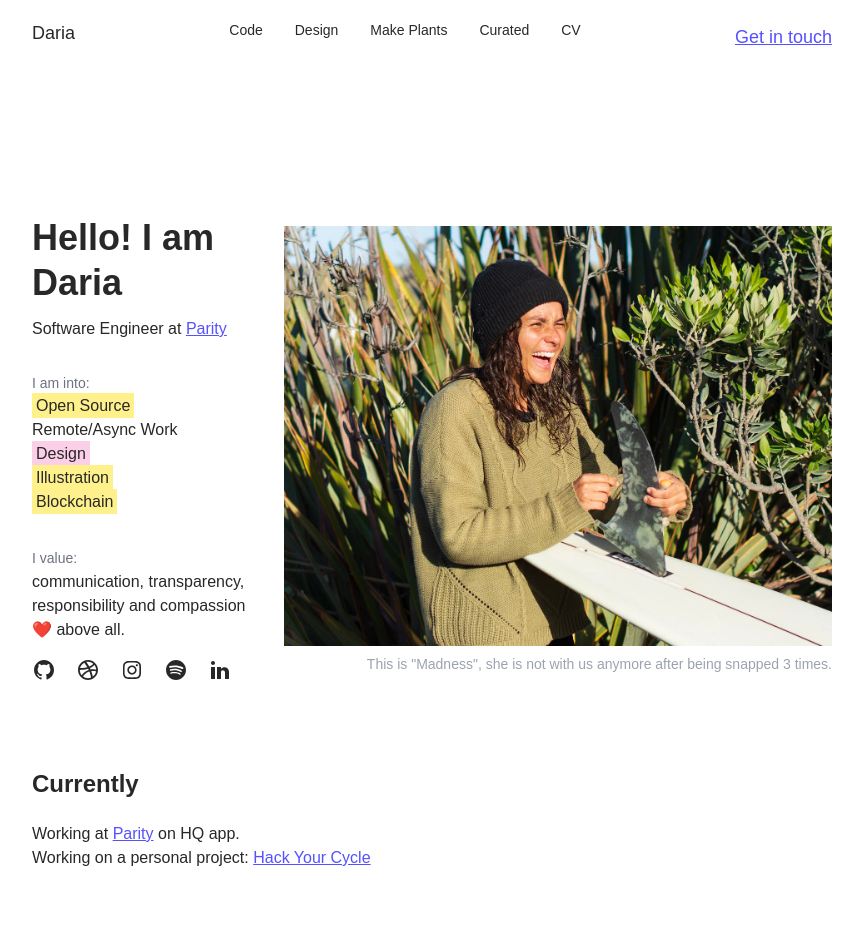
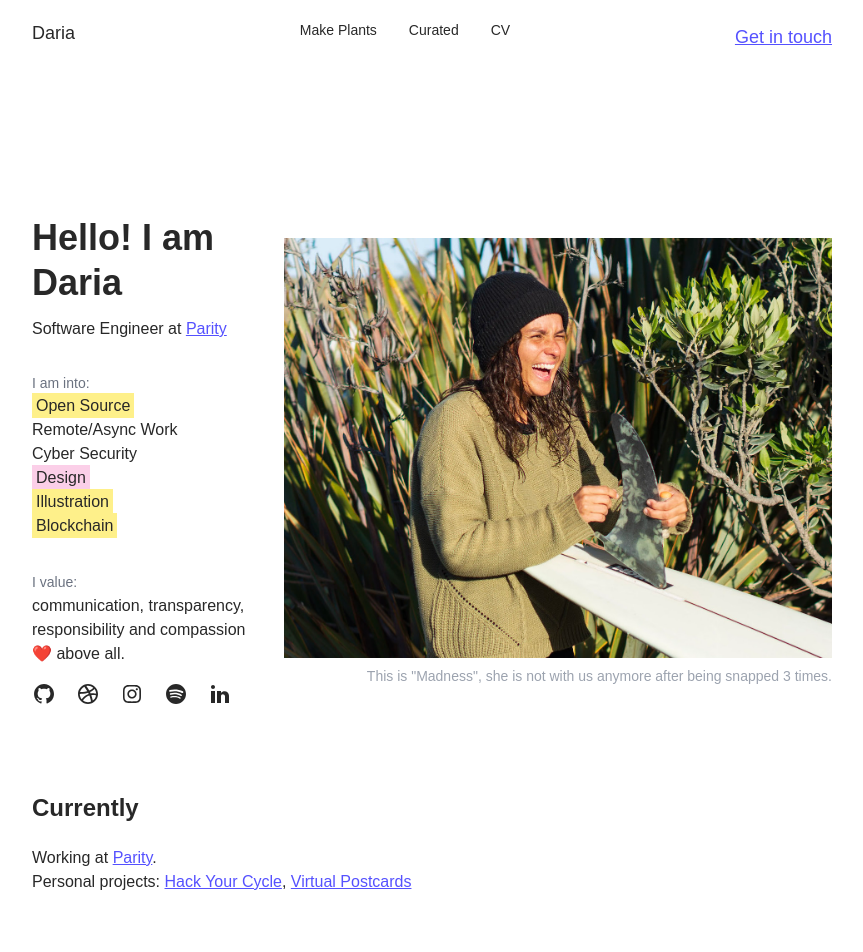
Before and after one commit to piggydoughnut/me, a React (Create React App) app: page / in a window 1280 px wide. Shown: the top 952 px of the page, without its empty margins (208-1071 px from the left). Built offline with nearby package versions, Linux system fonts and the light colour scheme.

Commit message:
minimized amount of info

```diff
--- a/src/components/Link.tsx
+++ b/src/components/Link.tsx
@@ -24,3 +24,20 @@ export const ExternalLink = ({ link, children }: Props) => (
     {children}
   </a>
 );
+
+export const FunLink = ({
+  color,
+  children,
+  href,
+}: {
+  color: string;
+  children: React.ReactNode;
+  href?: string;
+}) => (
+  <a
+    className={`${color} hover:text-purple-link hover:underline p-1`}
+    href={href}
+  >
+    {children}
+  </a>
+);
--- a/src/components/nav/Navigation.tsx
+++ b/src/components/nav/Navigation.tsx
@@ -23,8 +23,9 @@ export default function Navigation() {
         <a href="/">Daria</a>
       </h3>
       <div className="flex flex-col sm:flex-row gap-3 sm:gap-8 mt-4 sm:m-0">
-        <NavLink href="/code">Code</NavLink>
-        <NavLink href="/design">Design</NavLink>
+        {/* <NavLink href="/code">Work</NavLink> */}
+        {/* <NavLink href="/code">Pet projects</NavLink> */}
+        {/* <NavLink href="/design">Design</NavLink> */}
         <NavLink href="/plants">Make Plants</NavLink>
         <NavLink href="/curated-list">Curated</NavLink>
         <NavLink href="./Mikhailova_Daria.pdf">CV</NavLink>
@@ -35,101 +36,3 @@ export default function Navigation() {
     </nav>
   );
 }
-
-// export default function Navigation() {
-//   const [menuOpen, setMenuOpen] = useState(false);
-
-//   return (
-//     <nav className="flex items-center justify-between flex-wrap  pt-6 sm:p-6">
-//       <h3 className="text-md sm:text-sm flex-shrink-0">
-//         <a href="/">Daria</a>
-//       </h3>
-//       <div className="block lg:hidden">
-//         <button
-//           onClick={() => setMenuOpen(!menuOpen)}
-//           className="inline-flex items-center justify-center p-2 rounded-md transition-colors duration-300 bg-gray-100 hover:bg-gray-200 focus:outline-none focus:ring focus:ring-gray-300"
-//         >
-//           <span className="sr-only">Open main menu</span>
-//           <div
-//             className={`relative w-6 h-6 transition-all ${
-//               menuOpen ? "transform rotate-45" : "transform rotate-0"
-//             }`}
-//           >
-//             <span
-//               aria-hidden="true"
-//               className="absolute w-full h-0.5 bg-current transform transition-all rounded-full"
-//               style={{ top: "50%" }}
-//             />
-//             <span
-//               aria-hidden="true"
-//               className="absolute w-full h-0.5 bg-current transform transition-all rounded-full"
-//               style={{ top: "50%" }}
-//             />
-//             <span
-//               aria-hidden="true"
-//               className={`absolute w-full h-0.5 bg-current transform transition-all rounded-full ${
-//                 menuOpen ? "-rotate-45" : "rotate-0"
-//               }`}
-//               style={{ top: "50%" }}
-//             />
-//           </div>
-//         </button>
-//       </div>
-//       <div
-//         className={`w-full lg:flex lg:items-center lg:w-auto ${
-//           menuOpen ? "block" : "hidden"
-//         }`}
-//       >
-//         <div className="text-sm lg:flex-grow">
-//           <a
-//             href="#"
-//             className="block mt-4 lg:inline-block lg:mt-0 text-gray-500 hover:text-white mr-4"
-//           >
-//             Code
-//           </a>
-//           <a
-//             href="#"
-//             className="block mt-4 lg:inline-block lg:mt-0 text-gray-500 hover:text-white mr-4"
-//           >
-//             Design
-//           </a>
-//           <a
-//             href="#"
-//             className="block mt-4 lg:inline-block lg:mt-0 text-gray-500 hover:text-white mr-4"
-//           >
-//             Make plants
-//           </a>
-//           <a
-//             href="#"
-//             className="block mt-4 lg:inline-block lg:mt-0 text-gray-500 hover:text-white mr-4"
-//           >
-//             Curated
-//           </a>
-//           <a
-//             href="#"
-//             className="block mt-4 lg:inline-block lg:mt-0 text-gray-500 hover:text-white mr-4"
-//           >
-//             CV
-//           </a>
-//         </div>
-//         <div>
-//           <button
-//             onClick={() => setMenuOpen(false)}
-//             className="text-gray-500 hover:text-white lg:hidden"
-//           >
-//             <svg
-//               className="h-6 w-6 fill-current"
-//               viewBox="0 0 24 24"
-//               xmlns="http://www.w3.org/2000/svg"
-//             >
-//               <path
-//                 className="stroke-current stroke-2 stroke-linecap-round"
-//                 d="M6 18L18 6M6 6l12 12"
-//               />
-//             </svg>
-//           </button>
-//         </div>
-//       </div>
-//     </nav>
-//   );
-// }
--- a/src/pages/Main.tsx
+++ b/src/pages/Main.tsx
@@ -1,4 +1,4 @@
-import Link, { ExternalLink } from "../components/Link";
+import Link, { ExternalLink, FunLink } from "../components/Link";
 
 import Icons from "components/Icons";
 
@@ -6,23 +6,6 @@ const FunLinkColors = {
   pink: "bg-pink-200",
   yellow: "bg-yellow-200",
 };
-
-const FunLink = ({
-  color,
-  children,
-  href,
-}: {
-  color: string;
-  children: React.ReactNode;
-  href?: string;
-}) => (
-  <a
-    className={`${color} hover:text-purple-link hover:underline p-1`}
-    href={href}
-  >
-    {children}
-  </a>
-);
 
 export default function Main() {
   return (
@@ -53,6 +36,8 @@ export default function Main() {
             </FunLink>
             <br />
             Remote/Async Work <br />
+            Cyber Security
+            <br />
             <FunLink color={FunLinkColors.pink} href="/design">
               Design
             </FunLink>
@@ -98,10 +83,14 @@ export default function Main() {
       <section className="mt-20">
         <h2 className="font-bold">Currently</h2>
         <p className="w-3/4 mt-5">
-          Working at <Link link="parity.io">Parity</Link> on HQ app. <br />
-          Working on a personal project:{" "}
+          Working at <Link link="parity.io">Parity</Link>. <br />
+          Personal projects:{" "}
           <ExternalLink link="https://hack-your-cycle.com/">
             Hack Your Cycle
+          </ExternalLink>
+          ,{" "}
+          <ExternalLink link="https://postcardru.com/">
+            Virtual Postcards
           </ExternalLink>
         </p>
       </section>
```
Also changed, not shown: src/pages/Code.tsx (+1 -11 lines).
